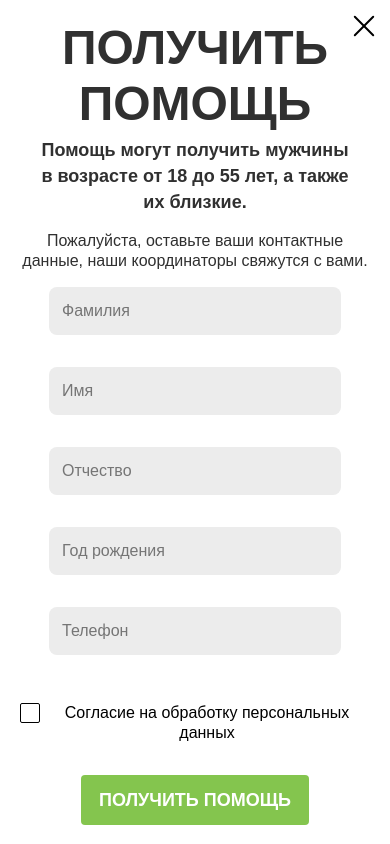
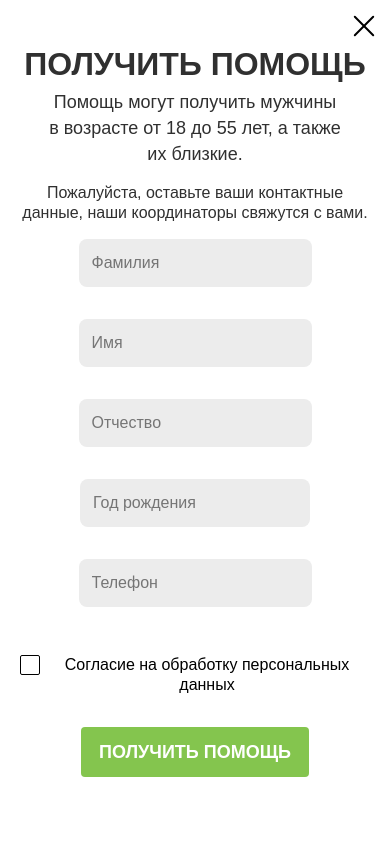
Before and after one commit to GuildOfDevelopers/diaconiafond-frontend, a React (Create React App) app: page / in a window 390 px wide. Both pictures are taken after a click on the button "ПОЛУЧИТЬ ПОМОЩЬ". Shown: the top 844 px of the page. Built offline with nearby package versions, Linux system fonts and the light colour scheme; a web font is replaced by a local one.

Commit message:
fixed popup finally finally

```diff
--- a/src/components/Popup/GetHelp/Form.jsx
+++ b/src/components/Popup/GetHelp/Form.jsx
@@ -119,6 +119,7 @@ const Form = ({openPopup}) => {
           <span className={style.visually_hidden}>Год рождения</span>
           <input
             type="number"
+            style={{width: '230px'}}
             min="1900"
             max="2099"
             step="1"
--- a/src/components/Popup/GetHelp/GetHelp.module.scss
+++ b/src/components/Popup/GetHelp/GetHelp.module.scss
@@ -18,29 +18,23 @@
   text-align: center;
   color: $color-darkGrey;
 
-  & .title {
+  .title {
     margin-bottom: 5px;
     font-style: normal;
-    font-weight: 800;
-    font-size: 48px;
-    line-height: 56px;
+    @include font_48_h1;
     text-transform: uppercase;
   }
 
-  & .body {
+  .body {
     margin-bottom: 16px;
     font-style: normal;
-    font-weight: 700;
-    font-size: 18px;
-    line-height: 26px;
+    @include font_18_h4
   }
 
-  & .desc {
+  .desc {
     margin-bottom: 16px;
     font-style: normal;
-    font-weight: 400;
-    font-size: 16px;
-    line-height: 20px;
+    @include font_16
   }
 
   label {
@@ -54,7 +48,7 @@
   }
 
   input:not([type = 'checkbox']):not([type = 'button']) {
-    width: 292px;
+    max-width: 292px;
     height: 48px;
     padding: 0 13px;
     border: none;
@@ -121,10 +115,10 @@
 
     &:after {
       content: '';
+      position: absolute;
       background-image: url("../../../images/GetHelpPopup/check.png");
       background-repeat: no-repeat;
       background-size: 18px 18px;
-      position: absolute;
       top: 0;
       left: 0;
       z-index: 2;
@@ -162,3 +156,20 @@
     line-height: 20px;
   }
 }
+
+@media (max-width: 768px) {
+  .form {
+    .title {
+      @include font_32_h2
+    }
+
+    .body {
+      @include font_20;
+      font-weight: 500;
+    }
+
+    .desc {
+      @include font_16
+    }
+  }
+}
--- a/src/components/Popup/Popup.jsx
+++ b/src/components/Popup/Popup.jsx
@@ -14,10 +14,12 @@ const Popup = ({openPopup, children}) => {
   return (
     <div className={style.layout} ref={layoutRef} onClick={clickToClose}>
       <div className={style.popup}>
-        <div className={style.close} onClick={() => clickToOpenPopup()}>
-          <div></div>
+        <div className={style.wrapper}>
+          <div className={style.close} onClick={() => clickToOpenPopup()}>
+            <div></div>
+          </div>
+          {children}
         </div>
-        {children}
       </div>
     </div>
   );
--- a/src/components/Popup/Popup.module.scss
+++ b/src/components/Popup/Popup.module.scss
@@ -16,6 +16,11 @@
   position: relative;
   padding: 44px 80px;
   background-color: #fff;
+}
+
+.wrapper {
+  display: flex;
+  justify-content: center;
 }
 
 .close {
@@ -61,13 +66,12 @@
 @media (max-width: 768px) {
   .popup {
     position: fixed;
+    width: 100vw;
+    height: 100vh;
     top: 0;
     right: 0;
     bottom: 0;
     left: 0;
-    display: flex;
-    justify-content: center;
-    align-items: center;
     padding: 44px 20px;
   }
 }
--- a/src/components/YouCanHelp/YouCanHelp.scss
+++ b/src/components/YouCanHelp/YouCanHelp.scss
@@ -158,6 +158,7 @@
 
   .wrapper {
     position: relative;
+    overflow: hidden;
 
     &::before {
       content: '';
```
